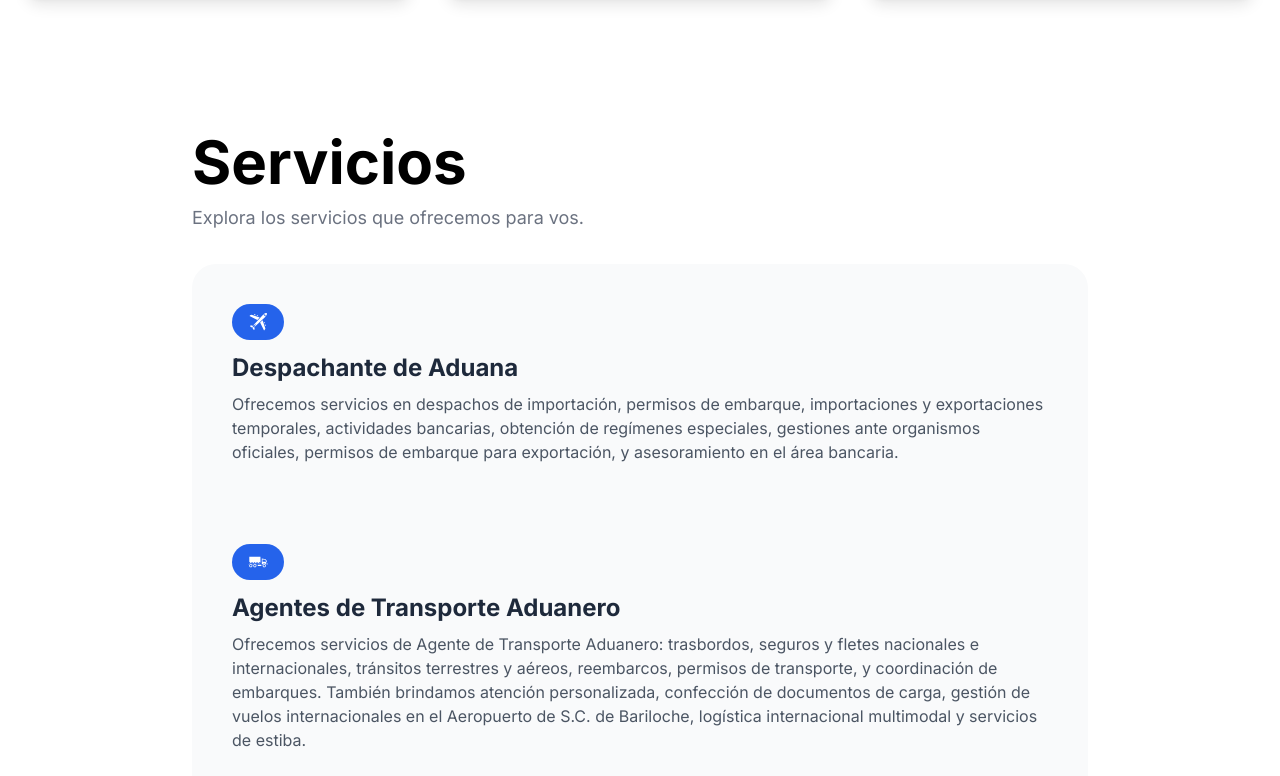
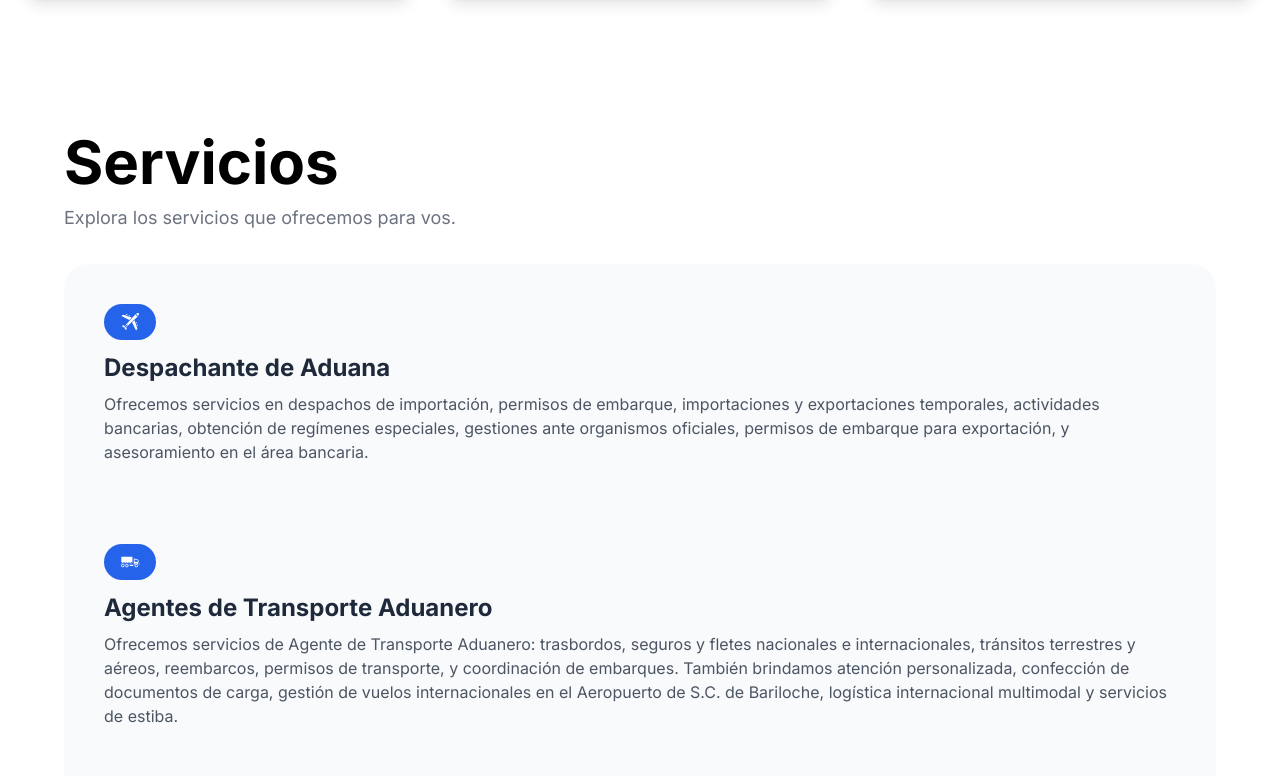
Before and after one commit to mazzodevelopments/matteozzi-lavilla, a Next.js app: page / in a window 1280 px wide. Shown: the part 2324-3100 px from the top of the page. Built offline with nearby package versions, Linux system fonts and the light colour scheme.

Commit message:
Servicios comp

```diff
--- a/app/pages/Servicios.tsx
+++ b/app/pages/Servicios.tsx
@@ -37,7 +37,7 @@ export default function Servicios({ content }: ServiciosProps) {
             id="servicios"
             className="flex flex-col min-h-screen max-h-screen p-8"
         >
-            <div className="w-full max-w-4xl mx-auto mb-8">
+            <div className="w-full max-w-6xl mx-auto mb-8">
                 <h1 className="text-3xl sm:text-4xl md:text-5xl lg:text-6xl font-bold text-left mb-3 mt-6">
                     Servicios
                 </h1>
@@ -45,7 +45,7 @@ export default function Servicios({ content }: ServiciosProps) {
                     Explora los servicios que ofrecemos para vos.
                 </p>
             </div>
-            <div className="w-full max-w-4xl mx-auto flex flex-col items-start justify-start overflow-scroll space-y-8 p-6 rounded-3xl bg-gray-50">
+            <div className="w-full max-w-6xl mx-auto flex flex-col items-start justify-start overflow-scroll space-y-8 p-6 rounded-3xl bg-gray-50">
                 {renderedItems}
             </div>
         </section>
```
